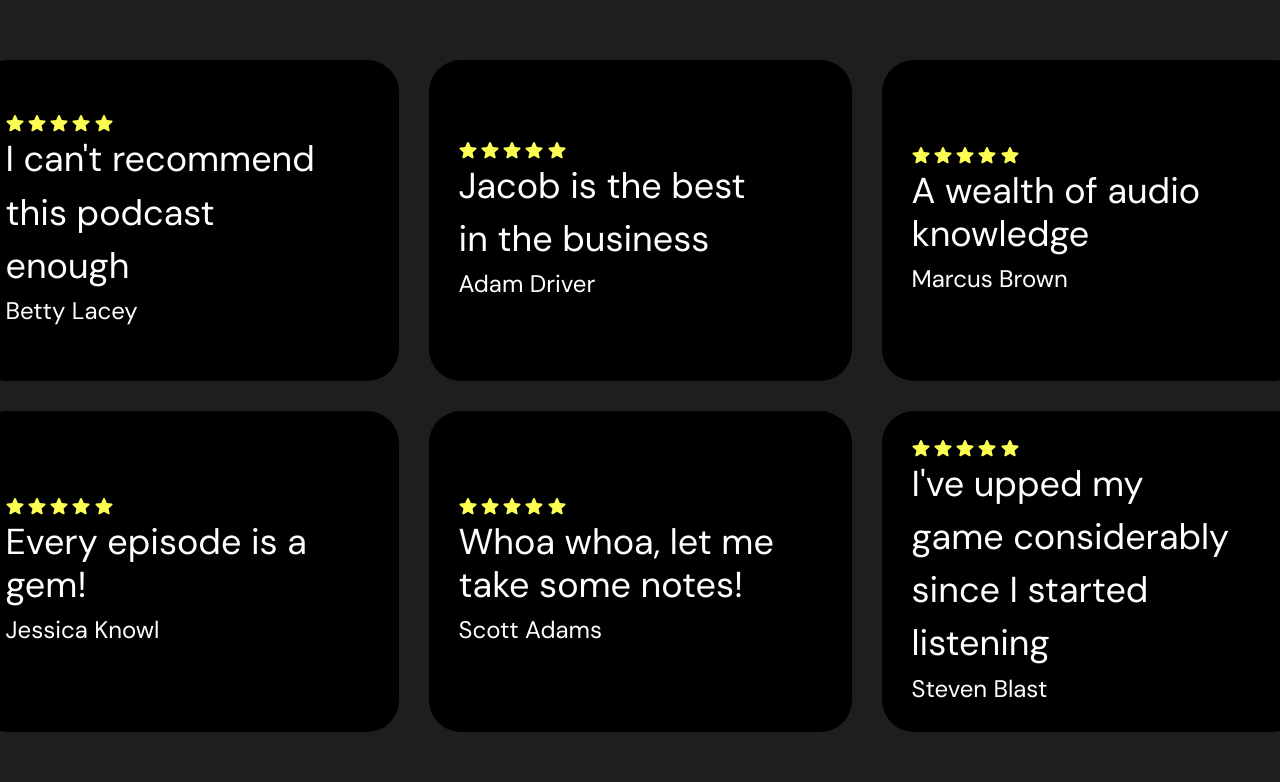
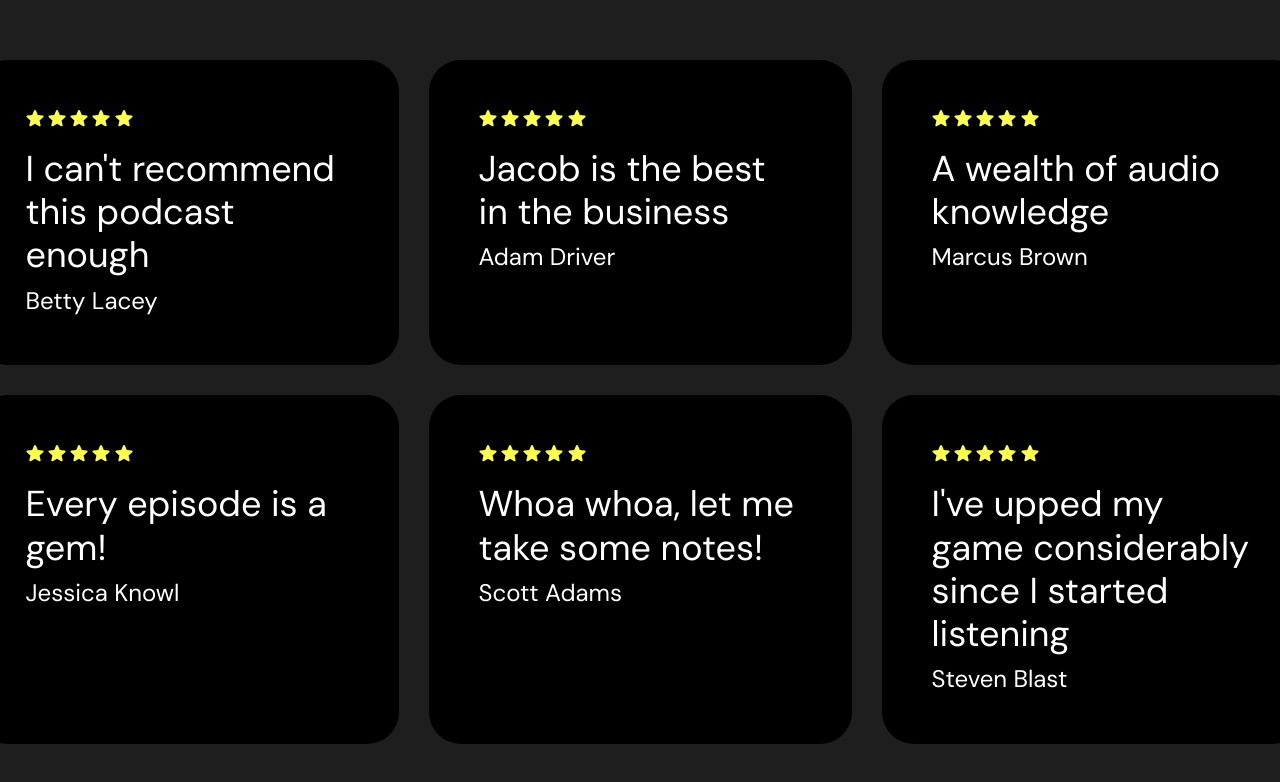
Before and after one commit to KLadisova/Podcast-landing, a plain HTML site: page index.html in a window 1280 px wide. Shown: the top 782 px of the page. Drawn offline with Linux system fonts and the light colour scheme.

Commit message:
refactored reviews styles

```diff
--- a/index.html
+++ b/index.html
@@ -20,10 +20,8 @@
           <img src="images/star.svg" alt="star" />
           <img src="images/star.svg" alt="star" />
         </div>
-        <h1>I can't recommend</h1>
-        <h1>this podcast</h1>
-        <h1>enough</h1>
-        <p>Betty Lacey</p>
+        <p class="review-text">I can't recommend this podcast enough</p>
+        <p class="review-author">Betty Lacey</p>
       </div>
       <div class="box">
         <div class="star">
@@ -33,9 +31,8 @@
           <img src="images/star.svg" alt="star" />
           <img src="images/star.svg" alt="star" />
         </div>
-        <h1>Jacob is the best</h1>
-        <h1>in the business</h1>
-        <p>Adam Driver</p>
+        <p class="review-text">Jacob is the best in the business</p>
+        <p class="review-author">Adam Driver</p>
       </div>
       <div class="box">
         <div class="star">
@@ -45,8 +42,8 @@
           <img src="images/star.svg" alt="star" />
           <img src="images/star.svg" alt="star" />
         </div>
-        <h1>A wealth of audio knowledge</h1>
-        <p>Marcus Brown</p>
+        <p class="review-text">A wealth of audio knowledge</p>
+        <p class="review-author">Marcus Brown</p>
       </div>
       <div class="box">
         <div class="star">
@@ -56,8 +53,8 @@
           <img src="images/star.svg" alt="star" />
           <img src="images/star.svg" alt="star" />
         </div>
-        <h1>Every episode is a gem!</h1>
-        <p>Jessica Knowl</p>
+        <p class="review-text">Every episode is a gem!</p>
+        <p class="review-author">Jessica Knowl</p>
       </div>
       <div class="box">
         <div class="star">
@@ -67,8 +64,8 @@
           <img src="images/star.svg" alt="star" />
           <img src="images/star.svg" alt="star" />
         </div>
-        <h1>Whoa whoa, let me take some notes!</h1>
-        <p>Scott Adams</p>
+        <p class="review-text">Whoa whoa, let me take some notes!</p>
+        <p class="review-author">Scott Adams</p>
       </div>
       <div class="box">
         <div class="star">
@@ -78,11 +75,8 @@
           <img src="images/star.svg" alt="star" />
           <img src="images/star.svg" alt="star" />
         </div>
-        <h1>I've upped my</h1>
-        <h1>game considerably</h1>
-        <h1>since I started</h1>
-        <h1>listening</h1>
-        <p>Steven Blast</p>
+        <p class="review-text">I've upped my game considerably since I started listening</p>
+        <p class="review-author">Steven Blast</p>
       </div>
     </div>
     <!-- <div class="episodes">
--- a/style.css
+++ b/style.css
@@ -10,10 +10,9 @@ body {
   height: 100vh;
 }
 
-/* .star {
+.star {
   margin-bottom: 15px;
-  margin-left: 20px;
-} */
+}
 
 .reviews {
   display: grid;
@@ -28,28 +27,12 @@ body {
 
 .box {
   width: 423px;
-  height: 321px;
+  height: 100%;
   background-color: #000;
   color: #fff;
   border-radius: 32px;
-  padding: 20px 30px;
-  display: flex;
-  flex-direction: column;
-  justify-content: center;
-  text-align: left;
+  padding: 50px;
   box-sizing: border-box;
-  /* box-sizing: border-box;
-  width: 423px;
-  height: 321px;
-  top: 0.12px;
-  position: relative;
-  background-color: #000;
-  color: #fff;
-  border-radius: 32px;
-  padding: 20px 30px;
-  display: flex;
-  flex-direction: column;
-  justify-content: center; */
 }
 
 /* .box::before {
@@ -60,30 +43,18 @@ body {
   display: block;
 } */
 
-h1 {
+.review-text {
   font-weight: 400;
   font-size: 36px;
   line-height: 43.2px;
   margin: 0 0 10px;
   /* margin-left: 20px; */
 }
-/* h1 {
-  font-weight: 400;
-  font-size: 36px;
-  line-height: 43.2px;
-  letter-spacing: 0;
-} */
 
-p {
+.review-author {
   font-weight: 400;
   font-size: 24px;
   line-height: 28.8px;
   margin: 0;
   /* margin-left: 20px; */
 }
-/* p {
-  font-weight: 400;
-  font-size: 24px;
-  line-height: 28.8px;
-  letter-spacing: 0;
-} */
```
